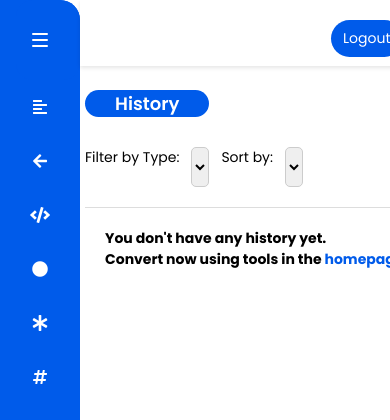
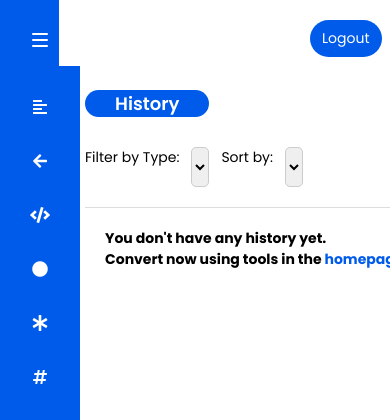
Before and after one commit to lizaloraine/CodeCrypt, a Flask app: page /allhistory in a window 390 px wide; the page is wider, and only the part inside the window is pictured. Shown: the top 420 px of that part. Run offline with Flask 3, Linux system fonts and the light colour scheme; the visitor is signed in with stand-in values (Sample User, id 1); data that the repository does not hold is empty.

Commit message:
Update history.css

```diff
--- a/static/history.css
+++ b/static/history.css
@@ -1021,9 +1021,12 @@ body.dark-mode h2 a {
     padding: 1px;
     background-color: #fff;
     width: 100%;
-    box-shadow: 0 2px 4px rgba(0, 0, 0, 0.1);
     top: 0;
-    left: 80px;
+    left: calc(10vw + 20px);
+  }
+
+  body.dark-mode header {
+    background-color: #121212;
   }
 
   .header-right {
```
